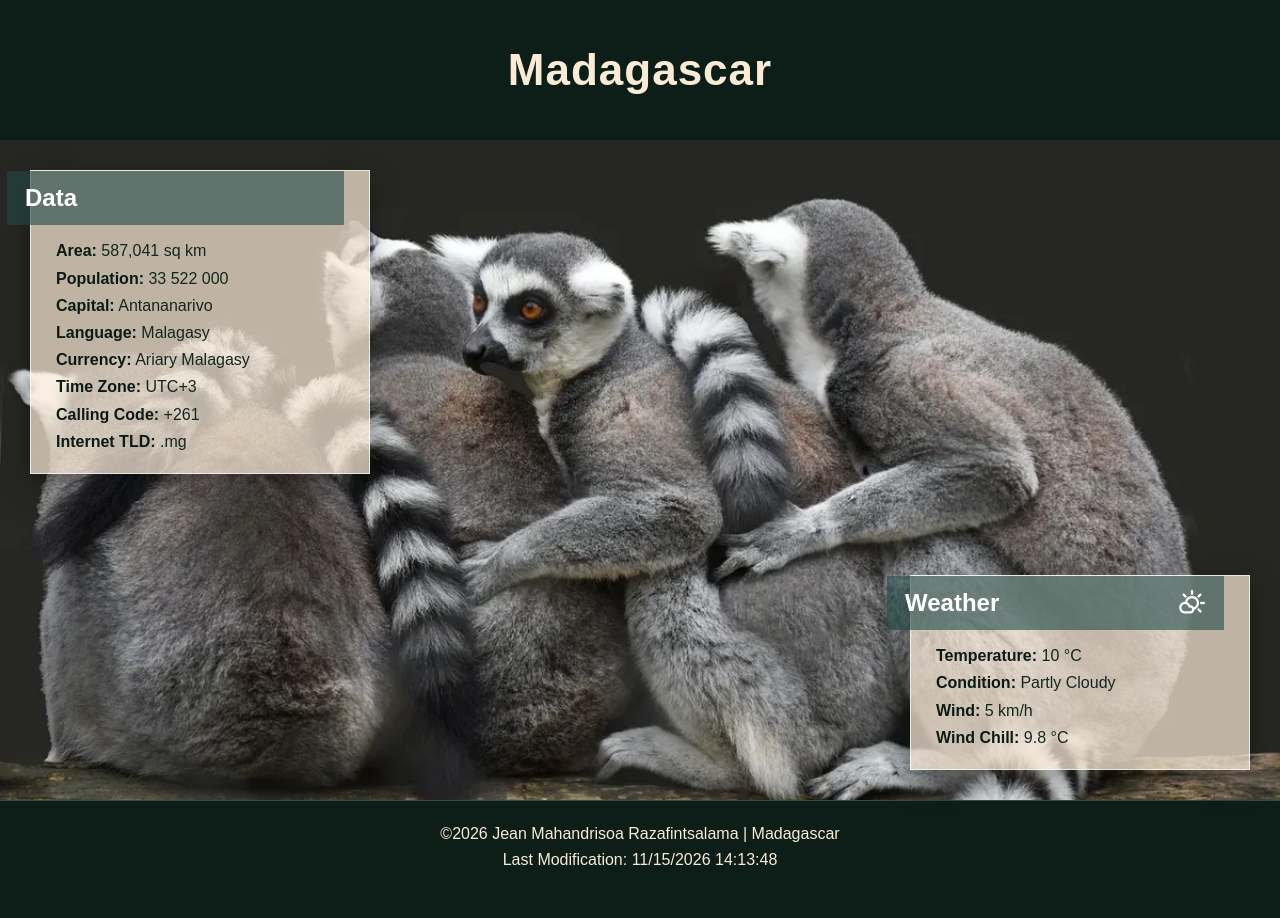
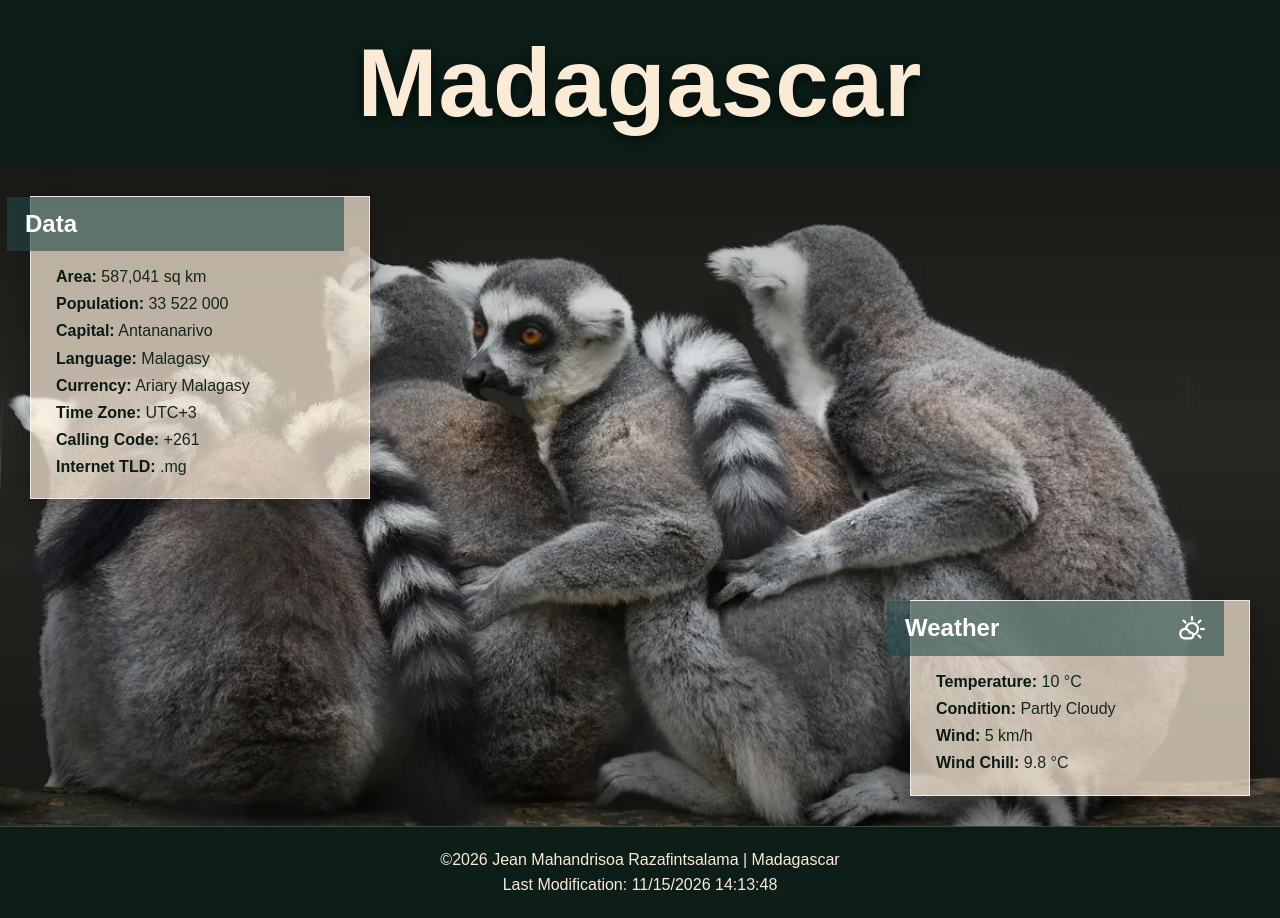
Before and after one commit to mahendriy/wdd131, a plain HTML site: page place.html in a window 1280 px wide. Before the commit the page ends 892 px from the top, so only its background shows below. Drawn offline with nearby package versions, Linux system fonts and the light colour scheme.

Commit message:
Refactor code structure for improved readability and maintainability

```diff
--- a/place.html
+++ b/place.html
@@ -32,7 +32,7 @@
             <div class="main-content">
                 <picture class="hero-image">
                     <img
-                        src="images/maki.webp"
+                        src="images/maki-use.webp"
                         srcset="
                             images/maki-400.webp 400w,
                             images/maki-800.webp 800w,
--- a/styles/place.css
+++ b/styles/place.css
@@ -1,3 +1,8 @@
+:root {
+    --page-background: rgb(12, 30, 23);
+    --page-text: antiquewhite;
+}
+
 * {
     margin: 0;
     padding: 0;
@@ -7,15 +12,15 @@
 body {
     font-family: Arial, sans-serif;
     line-height: 1.6;
-    background-color: rgb(12, 30, 23);
-    color: antiquewhite;
+    background-color: var(--page-background);
+    color: var(--page-text);
     min-height: 100vh;
     display: flex;
     flex-direction: column;
 }
 
 header {
-    background-color: rgb(12, 30, 23);
+    background-color: var(--page-background);
     width: 100%;
     min-height: 140px;
     padding: 30px;
@@ -27,8 +32,10 @@ header {
 }
 
 header h1 {
-    font-size: 2.75rem;
+    font-size: clamp(3rem, 8vw, 6rem);
     letter-spacing: 1px;
+    line-height: 1.1;
+    text-shadow: 0 3px 14px rgba(0, 0, 0, 0.75);
 }
 
 main {
@@ -48,6 +55,19 @@ main {
     display: block;
     width: 100%;
     height: 100%;
+}
+
+.hero-image::after {
+    position: absolute;
+    inset: 0;
+    background: linear-gradient(
+        180deg,
+        rgba(0, 0, 0, 0.35) 0%,
+        transparent 40%,
+        rgba(0, 0, 0, 0.4) 100%
+    );
+    content: "";
+    pointer-events: none;
 }
 
 .hero-image img {
```
Also changed, not shown: images/maki-use.webp (added), images/maki.webp (deleted).
